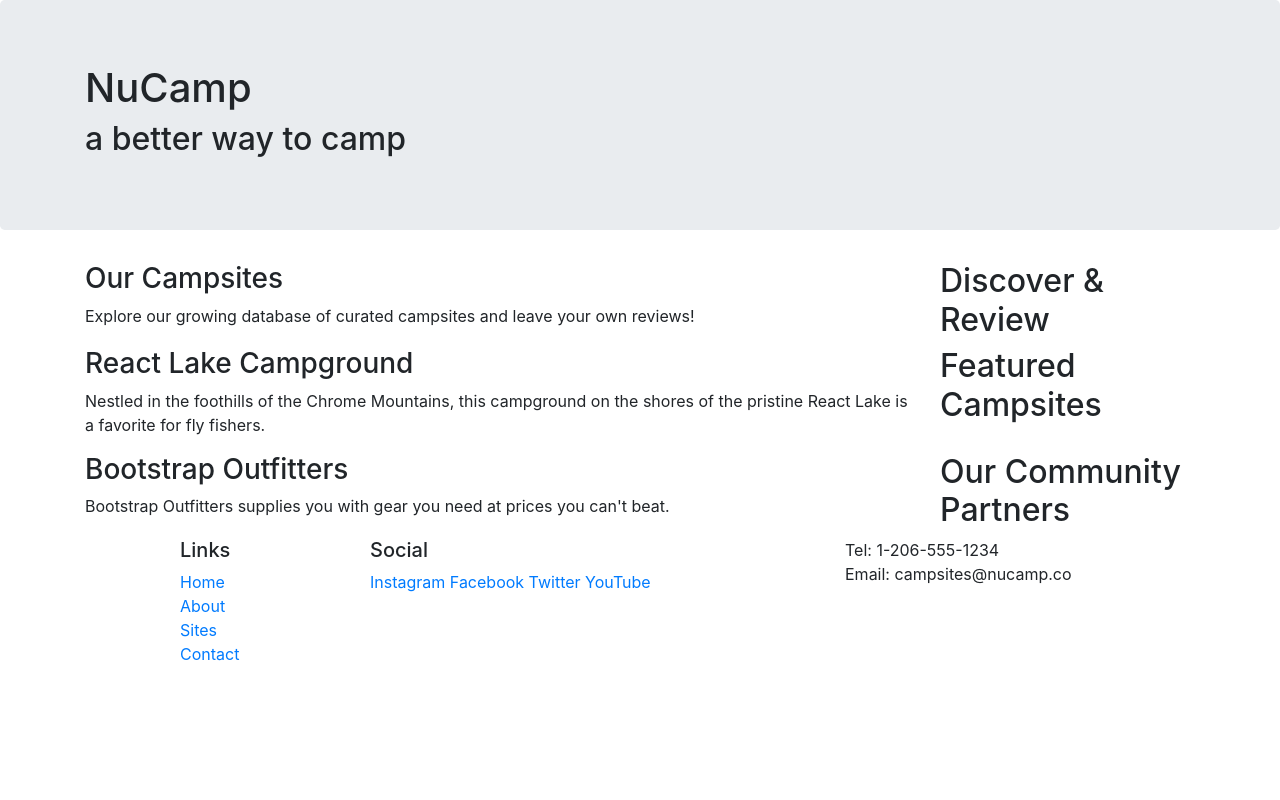
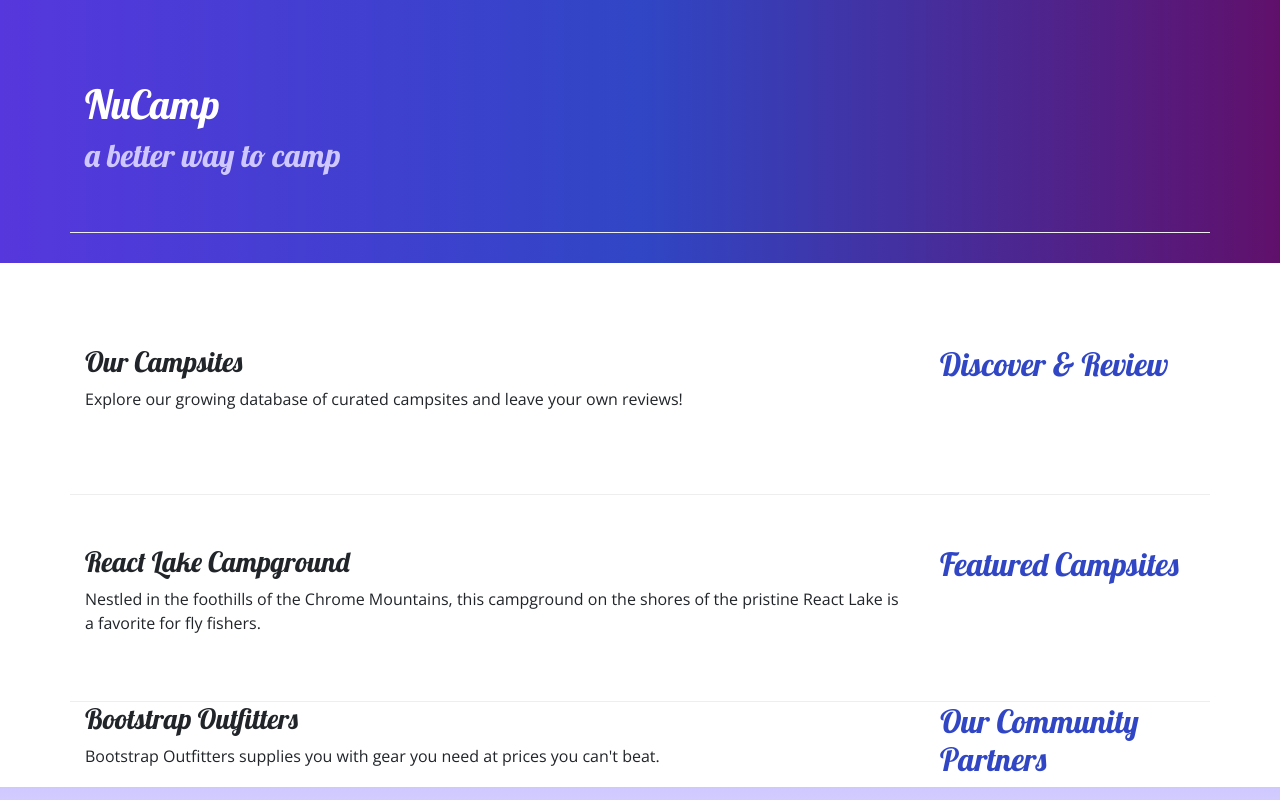
Before and after one commit to jrubino22/nuevoCampReviews, a website: page index.html in a window 1280 px wide. Shown: the top 800 px of the page. Drawn offline with nearby package versions, Linux system fonts and the light colour scheme.

Commit message:
third commit

```diff
--- /dev/null
+++ b/css/styles.css
@@ -0,0 +1,32 @@
+body {
+    font-family: "Open Sans", sans-serif;
+}
+
+h1, h2, h3 {
+    font-family: "Lobster", cursive;
+}
+
+h2 {
+    color: #3046C5;
+}
+
+header h2 {
+    color: #CEC8FF;
+}
+
+footer {
+    background-image: linear-gradient(#CEC8FF, white);
+    padding: 20px 0;
+}
+
+.jumbotron {
+    padding: 30px;
+    background-image: linear-gradient(to right, #5637DD, #3046C5, #60106B);
+    color: white;
+}
+
+.row-content {
+    padding: 50px 0;
+    border-bottom: 1px ridge;
+    min-height: 200px;
+}
--- a/index.html
+++ b/index.html
@@ -5,14 +5,16 @@
     <meta charset="utf-8" />
     <meta name="viewport" content="width=device-width, initial-scale=1" />
     <link rel="stylesheet" href="node_modules/bootstrap/dist/css/bootstrap.min.css" />
+     <!-- Additional CSS must be placed after Bootstrap CSS -->
+     <link rel="stylesheet" href="https://fonts.googleapis.com/css?family=Lobster|Open+Sans">
+     <link rel="stylesheet" href="css/styles.css" />
     <title>NuCamp: A Better Way To Camp</title>
 </head>
 
 <body>
-
-    <header class="jumbotron">
+    <header class="jumbotron jumbotron-fluid">
         <div class="container">
-            <div class="row">
+            <div class="row row-content">
                 <div class="col">
                     <h1>NuCamp</h1>
                     <h2>a better way to camp</h2>
@@ -22,7 +24,7 @@
     </header>
 
     <div class="container">
-        <div class="row">
+        <div class="row row-content">
             <div class="col-sm-4 order-sm-last col-md-3">
                 <h2>Discover & Review</h2>
             </div>
@@ -32,7 +34,7 @@
             </div>
         </div>
 
-        <div class="row">
+        <div class="row row-content">
             <div class="col-sm-4 order-sm-last col-md-3">
                 <h2>Featured Campsites</h2>
             </div>
```
